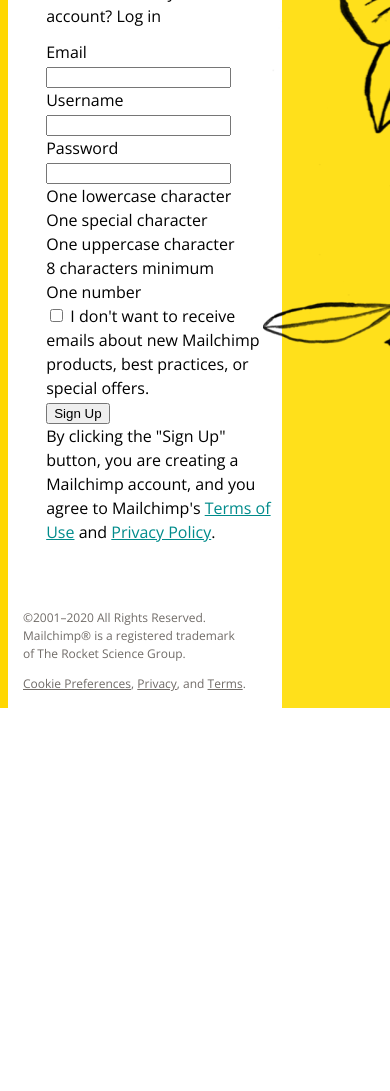
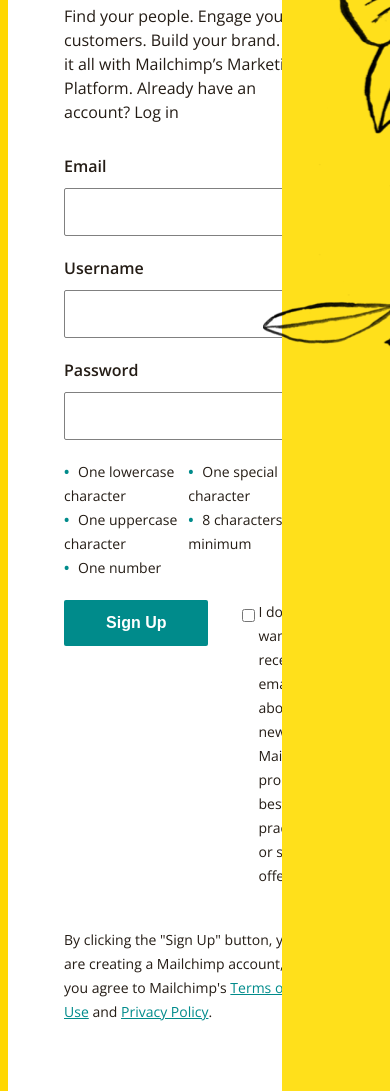
Before and after one commit to timkellytk/project-mailchimp-clone, a plain HTML site: page index.html in a window 390 px wide. Shown: the part 310-1401 px from the top of the page. Before the commit the page ends 1018 px from the top, so only its background shows below. Drawn offline with nearby package versions, Linux system fonts and the light colour scheme; a web font is replaced by a local one.

Commit message:
Completed all other form elements besides checkbox, dotpoints and mobile responsive layout

```diff
--- a/index.html
+++ b/index.html
@@ -13,7 +13,7 @@
     <link rel="stylesheet" href="reset.css" />
     <link rel="stylesheet" href="style.css" />
     <link
-      href="https://fonts.googleapis.com/css2?family=Forum&family=Open+Sans:wght@300;400;600;700&display=swap"
+      href="https://fonts.googleapis.com/css2?family=Piazzolla:wght@400;500&family=Open+Sans:wght@300;400;600;700&display=swap"
       rel="stylesheet"
     />
   </head>
@@ -35,11 +35,15 @@
               Log in
             </p>
             <form class="SignupForm">
-              <label for="email">Email</label>
+              <label class="SignupForm__input-label" for="email">Email</label>
               <input class="SignupForm__input" type="email" id="email" />
-              <label for="username">Username</label>
+              <label class="SignupForm__input-label" for="username"
+                >Username</label
+              >
               <input class="SignupForm__input" type="text" id="username" />
-              <label for="password">Password</label>
+              <label class="SignupForm__input-label" for="password"
+                >Password</label
+              >
               <input class="SignupForm__input" type="password" id="password" />
               <ul class="SignupForm__validation">
                 <li class="SignupForm__check">One lowercase character</li>
@@ -48,17 +52,19 @@
                 <li class="SignupForm__check">8 characters minimum</li>
                 <li class="SignupForm__check">One number</li>
               </ul>
+              <div class="SignupForm__submit-container">
+                <button class="SignupForm__btn">Sign Up</button>
                 <input
                   type="checkbox"
                   class="SignupForm__checkbox"
                   name="no-emails"
                   id="no-emails"
                 />
-              <label for="no-emails">
+                <label class="SignupForm__checkbox-label" for="no-emails">
                   I don't want to receive emails about new Mailchimp products,
                   best practices, or special offers.</label
                 ><br />
-              <input class="SignupForm__btn" type="button" value="Sign Up" />
+              </div>
               <p class="SignupForm__disclaimer">
                 By clicking the "Sign Up" button, you are creating a Mailchimp
                 account, and you agree to Mailchimp's
--- a/style.css
+++ b/style.css
@@ -1,10 +1,12 @@
 ::selection {
-  background-color: rgba(255,113,208,0.2);
+  background-color: rgba(255, 113, 208, 0.2);
 }
 
 h1 {
-  font-family: 'Forum', cursive;
+  font-family: 'Piazzolla', cursive;
   font-size: 44px;
+  font-weight: 500;
+  line-height: 50px;
   margin-bottom: 20px;
 }
 
@@ -12,10 +14,21 @@ body {
   font-family: 'Open Sans', sans-serif;
   font-size: 16px;
   line-height: 24px;
+  color: rgb(36, 28, 21);
 }
 
-p {
-  margin-bottom: 12px;
+/* custom bullet points - https://www.w3schools.com/howto/howto_css_bullet_color.asp */
+
+ul {
+  list-style: none;
+}
+
+ul li::before {
+  content: '\2022';
+  color: darkcyan;
+  font-weight: bold;
+  display: inline-block;
+  width: 1em;
 }
 
 a,
@@ -48,12 +61,11 @@ a:hover {
   height: 100%;
 }
 
-.Signup__description {
-  bot
-}
-
 .Signup__container {
-  padding: 15%;
+  padding-top: 80px;
+  padding-bottom: 80px;
+  padding-left: 22%;
+  padding-right: 22%;
 }
 
 .Signup__art {
@@ -76,3 +88,70 @@ a:hover {
 .Signup__footer-link {
   color: rgba(36, 28, 21, 0.65);
 }
+
+.SignupForm {
+  margin-top: 20px;
+  margin-bottom: 20px;
+}
+
+.SignupForm__input {
+  width: 100%;
+  height: 44px;
+  padding-left: 15px;
+  padding-right: 15px;
+  border: 1px solid grey;
+  border-radius: 2px;
+  margin-top: 10px;
+  margin-bottom: 10px;
+}
+
+.SignupForm__input:focus {
+  outline: none;
+  border: 2px solid darkcyan;
+}
+
+.SignupForm__input-label {
+  display: inline-block;
+  font-weight: 600;
+  margin-top: 10px;
+}
+
+.SignupForm__validation {
+  display: grid;
+  grid-template: 1fr / 1fr 1fr;
+  margin-top: 10px;
+  margin-bottom: 20px;
+  font-size: 14px;
+}
+
+.SignupForm__submit-container {
+  display: flex;
+}
+
+.SignupForm__btn {
+  color: white;
+  font-size: 16px;
+  font-weight: 600;
+  background-color: darkcyan;
+  padding-left: 42px;
+  padding-right: 42px;
+  height: 46px;
+  border: none;
+  border-radius: 2px;
+  margin-right: 30px;
+  flex-shrink: 0;
+}
+
+.SignupForm__checkbox {
+  height: 25px;
+  width: 25px;
+}
+
+.SignupForm__checkbox-label {
+  font-size: 14px;
+}
+
+.SignupForm__disclaimer {
+  margin-top: 40px;
+  font-size: 14px;
+}
```
Lines whose indentation alone changed are shown as unchanged.
